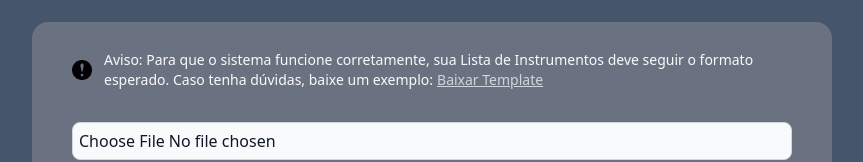
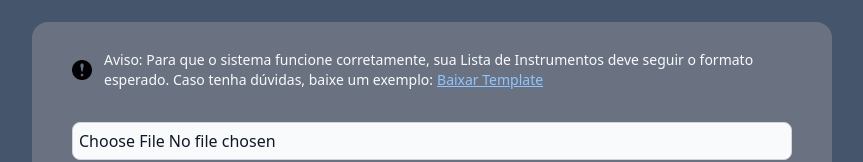
Before and after one commit to HugoLima-590/folhadedados, a React (Vite) app in the folder automacao_fd_ld/: page / in a window 1280 px wide. Shown: the part 258-420 px from the top of the page, without its empty margins (208-1071 px from the left). Built offline with nearby package versions, Linux system fonts and the light colour scheme.

Commit message:
melhoria de cor do baixar template

```diff
--- a/automacao_fd_ld/src/components/TelaInputExcel.jsx
+++ b/automacao_fd_ld/src/components/TelaInputExcel.jsx
@@ -21,7 +21,7 @@ export default function TelaInputExcel() {
                         download
                         target="_blank"
                         rel="noopener noreferrer"
-                        className="text-gray-300 underline ml-1"
+                        className="text-blue-300 underline ml-1"
                     >
                         Baixar Template
                     </a>
```
